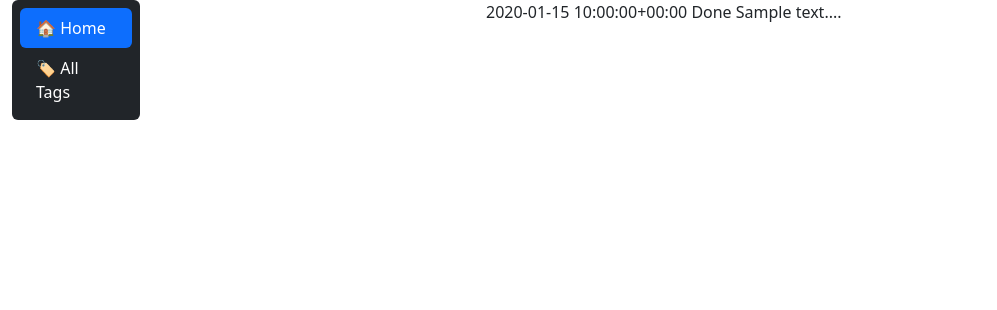
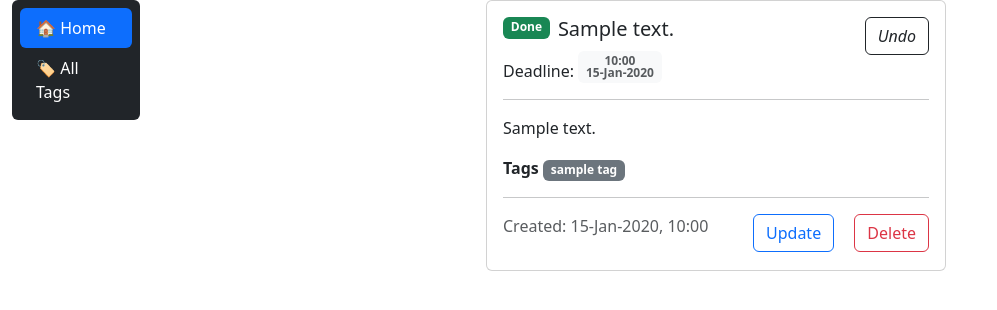
Before and after one commit to 4ikkamony/todo-list, a Django app: page / in a window 1280 px wide. Shown: the part 80-390 px from the top of the page, without its empty margins (0-997 px from the left). Run offline with Django 5.2, Linux system fonts and the light colour scheme; tables that the repository leaves empty hold one stand-in row (values such as "Sample post").

Commit message:
Add templates for views

```diff
--- a/templates/todo/task_list.html
+++ b/templates/todo/task_list.html
@@ -5,7 +5,7 @@
     <div class="container bg-dark text-white text-center mb-2 p-2">
       <div class="d-flex justify-content-between">
         <h1>Task List</h1>
-        <a href="#" class="d-flex align-items-center btn btn-primary">Add Task</a>
+        <a href="{% url 'todo:task-create' %}" class="d-flex align-items-center btn btn-primary">Add Task</a>
       </div>
     </div>
   </div>
@@ -13,6 +13,51 @@
 
 {% block content %}
   {% for task in task_list %}
-    <p>{{ task }}</p>
+    <div class="card mb-4">
+      <div class="card-body {{ task.is_done|yesno:'task-done-border,task-not-done-border' }}">
+        <div class="d-flex justify-content-between">
+          <div class="d-flex">
+            {% if task.is_done %}
+              <p class="badge bg-success">Done</p>
+            {% else %}
+              <p class="badge bg-danger">Not done</p>
+            {% endif %}
+            <h5 class="card-title ms-2">{{ task.content|truncatewords:4 }}</h5>
+          </div>
+          <form action="{% url 'todo:task-toggle-status' pk=task.id %}" method="post" class="d-inline">
+            {% csrf_token %}
+            <button type="submit" class="btn {{ task.is_done|yesno:'btn-outline-dark,btn-light' }}">
+              <em>{{ task.is_done|yesno:'Undo,Complete'}}</em>
+            </button>
+          </form>
+        </div>
+        {% if task.deadline is not None %}
+          <h6 class="card-subtitle mb-2">Deadline: <span class="badge {{ task.is_done|yesno:'bg-light text-muted,bg-warning' }} text-dark">{{ task.deadline|time:"H:i" }}<br>{{ task.deadline|date:"d-M-Y" }}</span></h6>
+        {% endif %}
+        <hr>
+        <p class="card-text">{{ task.content|linebreaksbr }}</p>
+        <div class="mt-2 mb-2 d-flex justify-content-between">
+          {% if task.tags.exists %}
+            <div style="max-width: 75%">
+              <span><strong>Tags</strong> </span>
+              {% for tag in task.tags.all %}
+                <span class="badge bg-secondary">{{ tag.name|lower }}</span>
+              {% endfor %}
+            </div>
+          {% else %}
+            <span><strong>No Tags</strong> </span>
+          {% endif %}
+        </div>
+        <hr>
+        <div class="d-flex justify-content-between">
+          <p class="text-muted">Created: {{ task.created_at|date:"d-M-Y, H:i" }}</p>
+          <div>
+            <a href="{% url 'todo:task-update' pk=task.id %}" class="btn btn-outline-primary card-link">Update</a>
+            <a href="{% url 'todo:task-delete' pk=task.id %}" class="btn btn-outline-danger card-link"> Delete </a>
+          </div>
+        </div>
+      </div>
+    </div>
+
   {% endfor %}
 {% endblock %}
```
Also changed, not shown: templates/todo/tag_confirm_delete.html (added, +10 -0 lines), templates/todo/tag_form.html (added, +22 -0 lines), templates/todo/tag_list.html (+32 -9 lines), templates/todo/task_confirm_delete.html (added, +11 -0 lines), templates/todo/task_form.html (added, +22 -0 lines).
